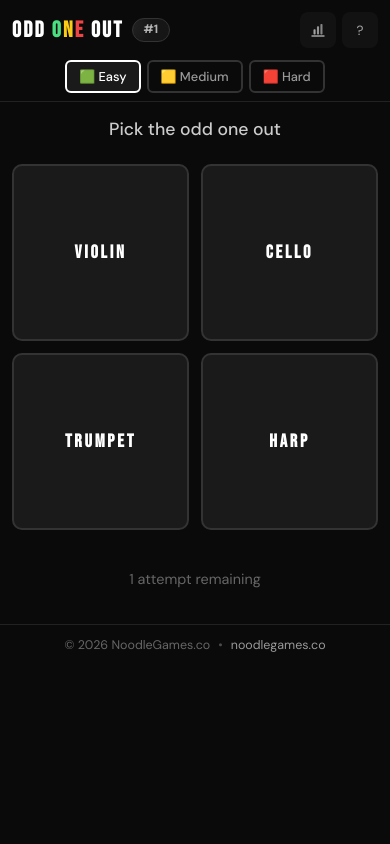
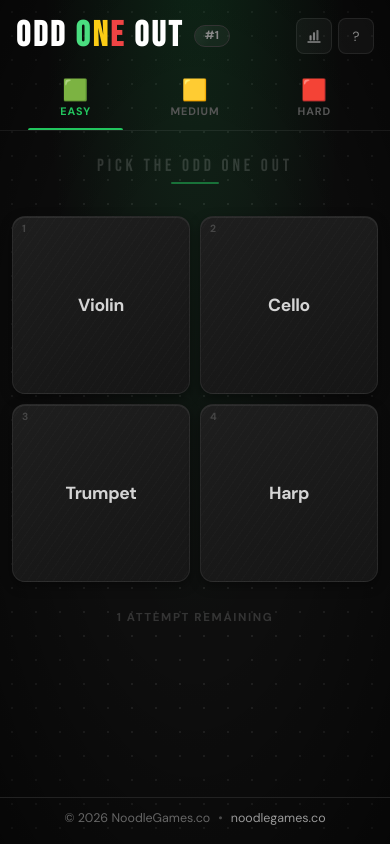
Before and after one commit to balexandr/odd_one_out, a React (Vite) app: page / in a window 390 px wide. Both pictures are taken after a click on the button "Got it! Let's Play". Built offline with nearby package versions, Linux system fonts and the light colour scheme.

Commit message:
Update READ ME and make the game look cooler

```diff
--- a/src/App.jsx
+++ b/src/App.jsx
@@ -69,8 +69,10 @@ export default function App() {
     );
   }
 
+  const diffColor = { easy: '#22c55e', medium: '#f59e0b', hard: '#ef4444' }[gameState.difficulty];
+
   return (
-    <div className={styles.container}>
+    <div className={styles.container} style={{ '--diff-color': diffColor }}>
       <Header
         onStatsClick={() => setShowStats(true)}
         onHowToPlayClick={() => setShowHowToPlay(true)}
--- a/src/App.module.css
+++ b/src/App.module.css
@@ -2,10 +2,19 @@
   max-width: 480px;
   margin: 0 auto;
   min-height: 100vh;
-  background-color: #0a0a0a;
+  background-color: #0e0e0e;
+  background-image:
+    /* Strong diff-color spotlight from top */
+    radial-gradient(ellipse at 50% -10%, color-mix(in srgb, var(--diff-color, #22c55e) 14%, transparent) 0%, transparent 55%),
+    /* Vignette — darker edges */
+    radial-gradient(ellipse at 50% 50%, transparent 40%, rgba(0,0,0,0.55) 100%),
+    /* Dot grid */
+    radial-gradient(circle, rgba(255,255,255,0.08) 1.5px, transparent 1.5px);
+  background-size: auto, auto, 24px 24px;
   display: flex;
   flex-direction: column;
   padding: 0;
+  transition: background-image 0.4s ease;
 }
 
 .loading {
@@ -51,7 +60,7 @@
 }
 
 .footerLink:hover {
-  color: #4ade80;
+  color: var(--diff-color, #4ade80);
 }
 
 @media (max-width: 480px) {
--- a/src/components/GameBoard.jsx
+++ b/src/components/GameBoard.jsx
@@ -16,6 +16,7 @@ export default function GameBoard({
   return (
     <div className={styles.container}>
       <div className={styles.question}>Pick the odd one out</div>
+      <div className={styles.questionBar} />
       <div className={styles.grid}>
         {words.map((word, index) => (
           <WordTile
--- a/src/components/GameBoard.module.css
+++ b/src/components/GameBoard.module.css
@@ -1,40 +1,51 @@
 .container {
   display: flex;
   flex-direction: column;
-  justify-content: flex-start;
   align-items: center;
-  padding: 24px 16px;
-  gap: 32px;
+  padding: 32px 16px 20px;
+  flex: 1;
 }
 
+/* Big Bebas callout */
 .question {
+  font-family: 'Bebas Neue', sans-serif;
   font-size: 1.1rem;
-  color: #ccc;
-  font-weight: 500;
+  letter-spacing: 0.22em;
+  text-transform: uppercase;
+  color: rgba(255,255,255,0.15);
+  text-align: center;
+  margin-bottom: 6px;
 }
 
+/* Diff-coloured accent line under the question */
+.questionBar {
+  width: 48px;
+  height: 2px;
+  border-radius: 2px;
+  background: var(--diff-color, #22c55e);
+  opacity: 0.5;
+  margin: 0 auto 32px;
+}
+
+/* 2×2 tile grid */
 .grid {
   display: grid;
   grid-template-columns: 1fr 1fr;
-  gap: 16px;
+  gap: 12px;
   width: 100%;
-  max-width: 360px;
+  max-width: 400px;
 }
 
 .attemptsRemaining {
-  font-size: 0.9rem;
-  color: #666;
-  margin-top: 16px;
+  margin-top: 28px;
+  font-size: 0.72rem;
+  font-weight: 700;
+  letter-spacing: 0.14em;
+  text-transform: uppercase;
+  color: rgba(255,255,255,0.16);
 }
 
 @media (max-width: 480px) {
-  .container {
-    padding: 16px 12px;
-    gap: 24px;
-  }
-
-  .grid {
-    gap: 12px;
-    max-width: 100%;
-  }
+  .container { padding: 24px 12px 16px; }
+  .grid { gap: 10px; }
 }
--- a/src/components/Header.jsx
+++ b/src/components/Header.jsx
@@ -1,4 +1,10 @@
 import styles from './Header.module.css';
+
+const DIFF_META = {
+  easy:   { emoji: '🟩', label: 'Easy' },
+  medium: { emoji: '🟨', label: 'Medium' },
+  hard:   { emoji: '🟥', label: 'Hard' },
+};
 
 export default function Header({
   onStatsClick,
@@ -8,68 +14,51 @@ export default function Header({
   onDifficultyChange,
   playedToday,
 }) {
-  const isPlayedToday = (diff) => playedToday.includes(diff);
+  const isPlayed = (d) => playedToday.includes(d);
 
   return (
     <header className={styles.header}>
       <div className={styles.top}>
         <div className={styles.titleWrap}>
           <h1 className={styles.title}>
-            ODD <span className={styles.titleAccent}>
-              <span className={styles.accentO}>O</span><span className={styles.accentN}>N</span><span className={styles.accentE}>E</span>
+            ODD <span>
+              <span className={styles.accentO}>O</span>
+              <span className={styles.accentN}>N</span>
+              <span className={styles.accentE}>E</span>
             </span> OUT
           </h1>
-          {puzzleNumber ? <span className={styles.puzzleNumber}>#{puzzleNumber}</span> : null}
+          {puzzleNumber && <span className={styles.puzzleNumber}>#{puzzleNumber}</span>}
         </div>
         <div className={styles.actions}>
-          <button
-            className={styles.iconButton}
-            onClick={onStatsClick}
-            title="View statistics"
-            aria-label="Statistics"
-          >
-            <svg
-              className={styles.statsIcon}
-              viewBox="0 0 24 24"
-              fill="none"
-              xmlns="http://www.w3.org/2000/svg"
-              aria-hidden="true"
-            >
+          <button className={styles.iconButton} onClick={onStatsClick} aria-label="Statistics">
+            <svg className={styles.statsIcon} viewBox="0 0 24 24" fill="none" aria-hidden="true">
               <path d="M4 20H20" stroke="currentColor" strokeWidth="1.8" strokeLinecap="round" />
               <rect x="6" y="11" width="2.8" height="7" rx="1" fill="currentColor" />
               <rect x="10.6" y="7" width="2.8" height="11" rx="1" fill="currentColor" opacity="0.9" />
               <rect x="15.2" y="4" width="2.8" height="14" rx="1" fill="currentColor" opacity="0.8" />
             </svg>
           </button>
-          <button
-            className={styles.iconButton}
-            onClick={onHowToPlayClick}
-            title="How to play"
-            aria-label="How to play"
-          >
-            ?
-          </button>
+          <button className={styles.iconButton} onClick={onHowToPlayClick} aria-label="How to play">?</button>
         </div>
       </div>
 
       <div className={styles.tabs}>
-        {['easy', 'medium', 'hard'].map((diff) => (
-          <button
-            key={diff}
-            className={`${styles.tab} ${
-              difficulty === diff ? styles.active : ''
-            } ${isPlayedToday(diff) ? styles.played : ''}`}
-            onClick={() => onDifficultyChange(diff)}
-            disabled={isPlayedToday(diff) && difficulty !== diff}
-            title={isPlayedToday(diff) ? 'Completed today' : ''}
-          >
-            {diff === 'easy' && '🟩'}
-            {diff === 'medium' && '🟨'}
-            {diff === 'hard' && '🟥'}
-            {' '}
-            {diff.charAt(0).toUpperCase() + diff.slice(1)}
-          </button>
-        ))}
+        {['easy', 'medium', 'hard'].map((d) => {
+          const { emoji, label } = DIFF_META[d];
+          const played = isPlayed(d);
+          return (
+            <button
+              key={d}
+              className={`${styles.tab} ${difficulty === d ? styles.active : ''} ${played ? styles.played : ''}`}
+              onClick={() => onDifficultyChange(d)}
+              disabled={played && difficulty !== d}
+            >
+              <span className={styles.tabEmoji}>{emoji}</span>
+              <span className={styles.tabLabel}>{label}</span>
+              {played && <span className={styles.tabCheck}>✓</span>}
+            </button>
+          );
+        })}
       </div>
     </header>
   );
--- a/src/components/Header.module.css
+++ b/src/components/Header.module.css
@@ -1,20 +1,21 @@
 .header {
-  padding: 16px 16px 12px 16px;
-  background-color: #0a0a0a;
-  border-bottom: 1px solid #222;
+  padding: 18px 16px 0;
+  background: transparent;
+  border-bottom: 1px solid rgba(255,255,255,0.07);
+  padding-bottom: 0;
 }
 
 .top {
   display: flex;
   justify-content: space-between;
-  align-items: center;
-  margin-bottom: 12px;
+  align-items: flex-start;
+  margin-bottom: 16px;
 }
 
 .titleWrap {
   display: flex;
   align-items: center;
-  gap: 8px;
+  gap: 10px;
 }
 
 .actions {
@@ -22,44 +23,34 @@
   gap: 6px;
 }
 
+/* Title */
 .title {
-  font-size: 1.8rem;
-  font-weight: 700;
-  letter-spacing: 0.1em;
+  font-family: 'Bebas Neue', sans-serif;
+  font-size: 2.2rem;
+  letter-spacing: 0.08em;
+  line-height: 1;
   margin: 0;
 }
 
-.titleAccent {
-  display: inline;
-}
+.accentO { color: #4ade80; }
+.accentN { color: #facc15; }
+.accentE { color: #ef4444; }
 
-.accentO {
-  color: #4ade80;
-}
-
-.accentN {
-  color: #facc15;
-}
-
-.accentE {
-  color: #ef4444;
-}
-
+/* Puzzle number badge */
 .puzzleNumber {
   position: relative;
   display: inline-flex;
   align-items: center;
   justify-content: center;
-  min-width: 38px;
-  height: 24px;
-  padding: 0 10px;
-  font-size: 0.8rem;
+  min-width: 36px;
+  height: 22px;
+  padding: 0 8px;
+  font-size: 0.72rem;
   font-weight: 700;
-  color: #b3b3b3;
+  color: #888;
   border: 1px solid #333;
   border-radius: 999px;
-  background: rgba(255, 255, 255, 0.05);
-  line-height: 1.3;
+  background: rgba(255,255,255,0.04);
   overflow: hidden;
   isolation: isolate;
 }
@@ -69,7 +60,7 @@
   position: absolute;
   inset: -10px;
   border-radius: inherit;
-  background: radial-gradient(circle at 22% 34%, rgba(255, 255, 255, 0.15), transparent 58%);
+  background: radial-gradient(circle at 22% 34%, rgba(255,255,255,0.14), transparent 58%);
   opacity: 0.45;
   transform: translateX(-16%) scale(0.95);
   animation: bubbleFloat 4.2s ease-in-out infinite;
@@ -77,35 +68,29 @@
 }
 
 @keyframes bubbleFloat {
-  0%,
-  100% {
-    transform: translateX(-16%) scale(0.95);
-    opacity: 0.4;
-  }
-  50% {
-    transform: translateX(12%) scale(1.04);
-    opacity: 0.65;
-  }
+  0%, 100% { transform: translateX(-16%) scale(0.95); opacity: 0.4; }
+  50%       { transform: translateX(12%) scale(1.04); opacity: 0.65; }
 }
 
+/* Icon buttons */
 .iconButton {
   width: 36px;
   height: 36px;
   display: inline-flex;
   align-items: center;
   justify-content: center;
-  background: rgba(255, 255, 255, 0.03);
-  border: 1px solid transparent;
-  color: #a3a3a3;
+  background: rgba(255,255,255,0.04);
+  border: 1px solid rgba(255,255,255,0.08);
+  color: #888;
   cursor: pointer;
   padding: 0;
   border-radius: 8px;
-  transition: background-color 0.2s, color 0.2s, border-color 0.2s;
+  transition: background 0.15s, color 0.15s, border-color 0.15s;
 }
 
 .iconButton:hover {
-  background-color: #1a1a1a;
-  border-color: #2f2f2f;
+  background: rgba(255,255,255,0.09);
+  border-color: rgba(255,255,255,0.15);
   color: #fff;
 }
 
@@ -115,66 +100,81 @@
   display: block;
 }
 
+/* ── Difficulty tabs ── */
 .tabs {
-  display: flex;
-  gap: 8px;
-  justify-content: center;
+  display: grid;
+  grid-template-columns: 1fr 1fr 1fr;
+  gap: 0;
 }
 
 .tab {
-  padding: 8px 16px;
-  border-radius: 6px;
-  border: 2px solid #333;
-  background-color: transparent;
-  color: #999;
-  font-size: 0.9rem;
-  font-weight: 500;
+  position: relative;
+  display: flex;
+  flex-direction: column;
+  align-items: center;
+  justify-content: center;
+  gap: 3px;
+  padding: 10px 8px 12px;
+  background: transparent;
+  border: none;
+  color: #555;
+  font-family: 'DM Sans', sans-serif;
+  font-size: 0.78rem;
+  font-weight: 700;
+  text-transform: uppercase;
+  letter-spacing: 0.06em;
   cursor: pointer;
-  transition: all 0.2s;
+  transition: color 0.2s;
 }
 
-.tab:hover:not(.disabled) {
-  border-color: #555;
-  color: #ccc;
+.tab::after {
+  content: '';
+  position: absolute;
+  bottom: 0;
+  left: 10%;
+  right: 10%;
+  height: 2px;
+  border-radius: 2px 2px 0 0;
+  background: transparent;
+  transition: background 0.2s;
+}
+
+.tab:hover:not(:disabled) {
+  color: #aaa;
 }
 
 .tab.active {
-  color: #fff;
-  border-color: #fff;
-  background-color: #1a1a1a;
+  color: var(--diff-color, #22c55e);
 }
 
-.tab.disabled {
-  opacity: 0.5;
-  cursor: not-allowed;
+.tab.active::after {
+  background: var(--diff-color, #22c55e);
+}
+
+.tabEmoji {
+  font-size: 1.3rem;
+  line-height: 1;
+}
+
+.tabLabel {
+  font-size: 0.68rem;
+  letter-spacing: 0.08em;
+}
+
+.tabCheck {
+  font-size: 0.7rem;
+  opacity: 0.7;
+}
+
+.tab:disabled {
+  cursor: default;
+  opacity: 0.45;
 }
 
 .tab.played {
-  opacity: 0.6;
-  cursor: not-allowed;
-  background-color: rgba(74, 222, 128, 0.1);
+  opacity: 0.5;
 }
 
-@media (max-width: 480px) {
-  .header {
-    padding: 12px 12px 8px 12px;
-  }
-
-  .title {
-    font-size: 1.4rem;
-  }
-
-  .puzzleNumber {
-    font-size: 0.75rem;
-    padding: 2px 6px;
-  }
-
-  .tabs {
-    gap: 6px;
-  }
-
-  .tab {
-    padding: 6px 12px;
-    font-size: 0.8rem;
-  }
+.tab.played.active {
+  opacity: 0.75;
 }
--- a/src/components/WordTile.jsx
+++ b/src/components/WordTile.jsx
@@ -1,33 +1,22 @@
 import styles from './WordTile.module.css';
 
-export default function WordTile({
-  word,
-  index,
-  onClick,
-  state,
-  disabled,
-  isOddOne,
-}) {
-  const getClassName = () => {
-    let className = styles.tile;
-    if (state === 'correct') className += ` ${styles.correct}`;
-    if (state === 'incorrect') className += ` ${styles.incorrect}`;
-    if (disabled && state !== 'correct' && state !== 'incorrect') {
-      className += ` ${styles.disabled}`;
-    }
-    return className;
-  };
+export default function WordTile({ word, index, onClick, state, disabled }) {
+  let className = styles.tile;
+  if (state === 'correct')   className += ` ${styles.correct}`;
+  if (state === 'incorrect') className += ` ${styles.incorrect}`;
+  if (disabled && !state)    className += ` ${styles.disabled}`;
 
   return (
     <button
-      className={getClassName()}
+      className={className}
       onClick={onClick}
-      disabled={disabled && state === null}
+      disabled={disabled && !state}
       aria-label={word}
     >
-      {state === 'correct' && <span className={styles.check}>✓</span>}
-      {state === 'incorrect' && <span className={styles.cross}>✗</span>}
+      <span className={styles.num}>{index + 1}</span>
       <span className={styles.word}>{word}</span>
+      {state === 'correct'   && <span className={styles.feedback}>✓</span>}
+      {state === 'incorrect' && <span className={styles.feedback}>✗</span>}
     </button>
   );
 }
--- a/src/components/WordTile.module.css
+++ b/src/components/WordTile.module.css
@@ -1,73 +1,157 @@
 .tile {
+  position: relative;
   aspect-ratio: 1;
   display: flex;
   flex-direction: column;
+  align-items: center;
   justify-content: center;
-  align-items: center;
-  background-color: #1a1a1a;
-  border: 2px solid #333;
-  border-radius: 12px;
-  padding: 16px;
-  font-size: 1.4rem;
-  font-weight: 600;
-  color: #fff;
+  padding: 14px;
+  border-radius: 16px;
+  border: 1.5px solid rgba(255,255,255,0.07);
   cursor: pointer;
-  transition: all 0.2s;
-  position: relative;
+  overflow: hidden;
   text-align: center;
-  word-wrap: break-word;
-  font-family: 'Bebas Neue', sans-serif;
-  letter-spacing: 0.15em;
+  transition: transform 0.15s cubic-bezier(0.16,1,0.3,1), box-shadow 0.15s, border-color 0.15s, background 0.15s;
+
+  /* Dark card with diagonal grain */
+  background:
+    repeating-linear-gradient(
+      -55deg,
+      transparent 0px, transparent 6px,
+      rgba(255,255,255,0.012) 6px, rgba(255,255,255,0.012) 7px
+    ),
+    linear-gradient(160deg, #1e1e1e 0%, #161616 100%);
+
+  /* Top-left glass sheen */
+  box-shadow:
+    inset 0 1px 0 rgba(255,255,255,0.07),
+    0 4px 12px rgba(0,0,0,0.4);
+}
+
+/* Coloured glow that fills on hover */
+.tile::after {
+  content: '';
+  position: absolute;
+  inset: 0;
+  border-radius: inherit;
+  background: color-mix(in srgb, var(--diff-color, #22c55e) 10%, transparent);
+  opacity: 0;
+  transition: opacity 0.2s;
+}
+
+.tile:hover:not(.disabled)::after {
+  opacity: 1;
 }
 
 .tile:hover:not(.disabled) {
-  border-color: #555;
-  background-color: #242424;
-  transform: translateY(-2px);
+  border-color: color-mix(in srgb, var(--diff-color, #22c55e) 55%, transparent);
+  transform: translateY(-4px) scale(1.02);
+  box-shadow:
+    inset 0 1px 0 rgba(255,255,255,0.09),
+    0 12px 32px rgba(0,0,0,0.5),
+    0 0 0 1px color-mix(in srgb, var(--diff-color, #22c55e) 30%, transparent),
+    0 0 20px color-mix(in srgb, var(--diff-color, #22c55e) 15%, transparent);
 }
 
 .tile:active:not(.disabled) {
-  transform: translateY(0);
+  transform: translateY(-1px) scale(1.0);
 }
 
-.tile.disabled {
-  opacity: 0.6;
-  cursor: not-allowed;
+.tile.disabled { cursor: default; }
+
+/* Correct */
+.tile.correct {
+  border-color: #4ade80;
+  background:
+    linear-gradient(160deg, #0a2016 0%, #061410 100%);
+  box-shadow:
+    inset 0 1px 0 rgba(74,222,128,0.15),
+    0 0 0 1px rgba(74,222,128,0.5),
+    0 0 30px rgba(74,222,128,0.12),
+    0 8px 20px rgba(0,0,0,0.4);
+  animation: popIn 0.4s cubic-bezier(0.16,1,0.3,1) both;
 }
 
-.tile.correct {
-  background-color: #1a3a1a;
-  border-color: #4ade80;
-  color: #4ade80;
+/* Incorrect */
+.tile.incorrect {
+  border-color: #ef4444;
+  background:
+    linear-gradient(160deg, #200a0a 0%, #140606 100%);
+  box-shadow:
+    inset 0 1px 0 rgba(239,68,68,0.12),
+    0 0 0 1px rgba(239,68,68,0.4),
+    0 8px 20px rgba(0,0,0,0.4);
+  animation: shake 0.45s ease both;
 }
 
-.tile.incorrect {
-  background-color: #3a1a1a;
-  border-color: #ef4444;
-  color: #ef4444;
+/* ── Corner number badge ── */
+.num {
+  position: absolute;
+  top: 9px;
+  left: 11px;
+  font-family: 'DM Sans', sans-serif;
+  font-size: 0.65rem;
+  font-weight: 800;
+  color: rgba(255,255,255,0.18);
+  line-height: 1;
+  z-index: 2;
+  transition: color 0.15s;
 }
 
-.word {
-  position: relative;
-  z-index: 1;
+.tile:hover:not(.disabled) .num {
+  color: color-mix(in srgb, var(--diff-color, #22c55e) 70%, transparent);
 }
 
-.check,
-.cross {
-  font-size: 1.5rem;
-  margin-bottom: 8px;
+.tile.correct .num   { color: rgba(74,222,128,0.5); }
+.tile.incorrect .num { color: rgba(239,68,68,0.4); }
+
+/* ── Main word ── */
+.word {
+  font-family: 'DM Sans', sans-serif;
+  font-size: clamp(1rem, 4.5vw, 1.35rem);
+  font-weight: 800;
+  color: #d4d4d4;
+  line-height: 1.15;
+  letter-spacing: -0.02em;
+  word-break: break-word;
+  position: relative;
+  z-index: 2;
+  transition: color 0.15s;
+}
+
+.tile:hover:not(.disabled) .word { color: #fff; }
+.tile.correct .word   { color: #4ade80; }
+.tile.incorrect .word { color: #ef4444; }
+
+/* ── Feedback icon ── */
+.feedback {
+  position: absolute;
+  bottom: 9px;
+  right: 11px;
+  font-size: 0.9rem;
+  z-index: 2;
+}
+
+.tile.correct .feedback   { color: #4ade80; }
+.tile.incorrect .feedback { color: #ef4444; }
+
+/* ── Animations ── */
+@keyframes popIn {
+  0%   { transform: scale(0.93); }
+  55%  { transform: scale(1.05); }
+  100% { transform: scale(1); }
+}
+
+@keyframes shake {
+  0%, 100% { transform: translateX(0); }
+  18%  { transform: translateX(-7px); }
+  36%  { transform: translateX(7px); }
+  54%  { transform: translateX(-5px); }
+  72%  { transform: translateX(5px); }
+  90%  { transform: translateX(-2px); }
 }
 
 @media (max-width: 480px) {
-  .tile {
-    font-size: 1.15rem;
-    padding: 12px;
-    border-radius: 10px;
-  }
-
-  .check,
-  .cross {
-    font-size: 1.2rem;
-    margin-bottom: 4px;
-  }
+  .tile { border-radius: 13px; padding: 10px; }
+  .num  { top: 7px; left: 9px; }
 }
--- a/src/hooks/useGameState.js
+++ b/src/hooks/useGameState.js
@@ -13,28 +13,33 @@ const DIFFICULTY_EMOJI = {
 };
 
 function getTodayKey() {
-  const d = new Date();
-  const year = d.getUTCFullYear();
-  const month = String(d.getUTCMonth() + 1).padStart(2, '0');
-  const day = String(d.getUTCDate()).padStart(2, '0');
-  return `${year}-${month}-${day}`;
+  return new Intl.DateTimeFormat('en-CA', { timeZone: 'America/New_York' }).format(new Date());
 }
 
-function loadState(dateKey) {
+function loadDifficultyState(dateKey, difficulty) {
   try {
     const raw = localStorage.getItem(STORAGE_KEY);
     if (!raw) return null;
     const saved = JSON.parse(raw);
     if (saved.dateKey !== dateKey) return null;
-    return saved;
+    return saved.difficulties?.[difficulty] ?? null;
   } catch {
     return null;
   }
 }
 
-function saveState(state) {
+function saveDifficultyState(dateKey, difficulty, state) {
   try {
-    localStorage.setItem(STORAGE_KEY, JSON.stringify(state));
+    let stored = { dateKey, difficulties: {} };
+    const raw = localStorage.getItem(STORAGE_KEY);
+    if (raw) {
+      const parsed = JSON.parse(raw);
+      if (parsed.dateKey === dateKey) {
+        stored = { dateKey, difficulties: { ...(parsed.difficulties || {}) } };
+      }
+    }
+    stored.difficulties[difficulty] = state;
+    localStorage.setItem(STORAGE_KEY, JSON.stringify(stored));
   } catch {
     // localStorage unavailable
   }
@@ -99,8 +104,8 @@ export function useGameState() {
       return;
     }
 
-    const saved = loadState(dateKey);
-    if (saved && saved.difficulty === difficulty) {
+    const saved = loadDifficultyState(dateKey, difficulty);
+    if (saved) {
       setWords(saved.words);
       setGuesses(saved.guesses);
       setGameStatus(saved.gameStatus);
@@ -119,17 +124,10 @@ export function useGameState() {
     setInitialized(true);
   }, [difficulty, dateKey]);
 
-  // Persist state changes
+  // Persist state changes per difficulty
   useEffect(() => {
     if (!initialized || !puzzle) return;
-    saveState({
-      dateKey,
-      difficulty,
-      words,
-      guesses,
-      gameStatus,
-      feedback,
-    });
+    saveDifficultyState(dateKey, difficulty, { words, guesses, gameStatus, feedback });
   }, [words, guesses, gameStatus, feedback, initialized, difficulty, dateKey, puzzle]);
 
   useEffect(() => {
--- a/src/index.css
+++ b/src/index.css
@@ -6,7 +6,9 @@
 
 body {
   font-family: 'DM Sans', sans-serif;
-  background-color: #0a0a0a;
+  background-color: #0e0e0e;
+  background-image: radial-gradient(circle, rgba(255,255,255,0.08) 1.5px, transparent 1.5px);
+  background-size: 24px 24px;
   color: #ffffff;
   min-height: 100vh;
 }
```
Also changed, not shown: 6 other files (tests, documents, lock files or other folders).
